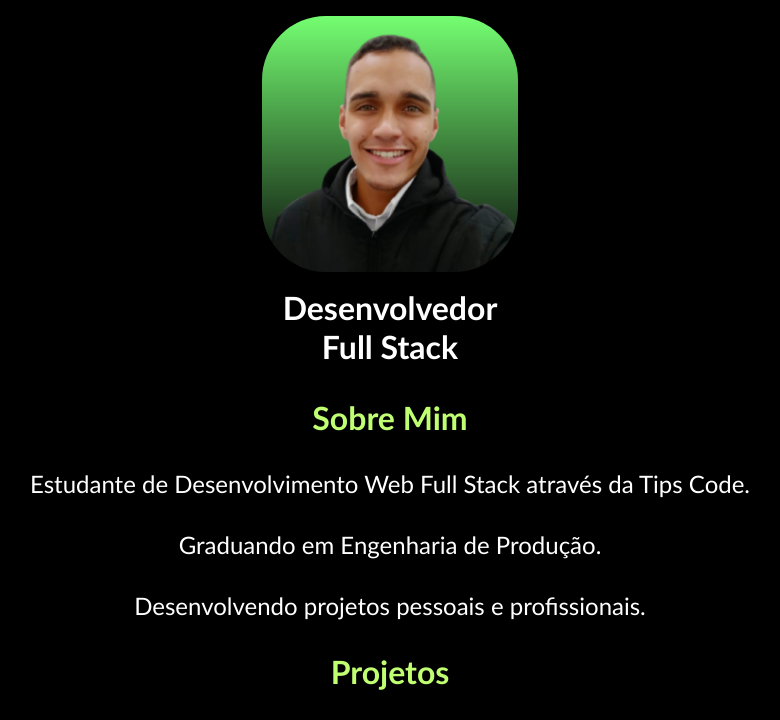
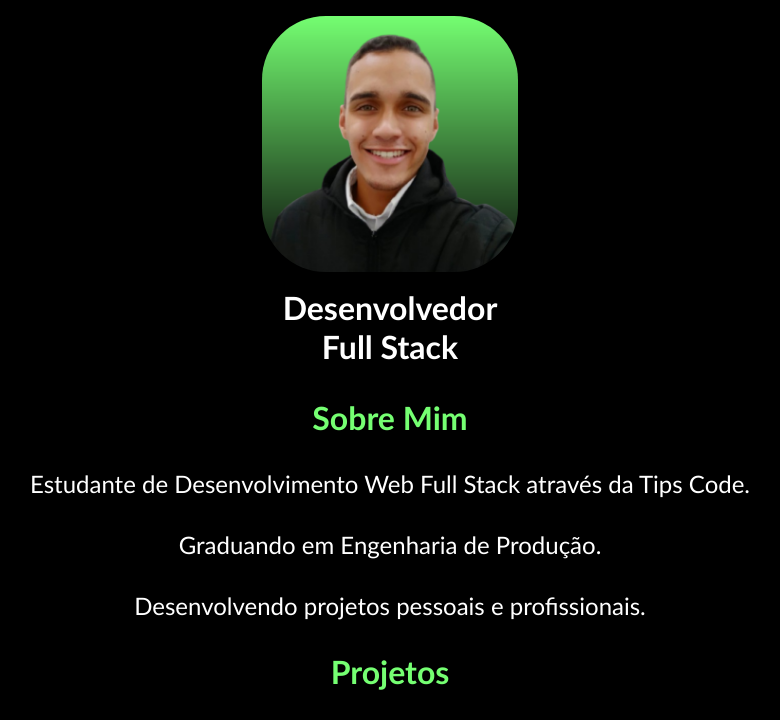
Before and after one commit to lucaseabsouza/portfolio-v2, a plain HTML site: page index.html in a window 1280 px wide. Shown: the top 720 px of the page, without its empty margins (250-1030 px from the left). Drawn offline with Linux system fonts and the light colour scheme.

Commit message:
Update style.css

```diff
--- a/css/style.css
+++ b/css/style.css
@@ -1,5 +1,5 @@
 :root{
-    --main-color: #C1FF72;
+    --main-color: #75ff72;
     --sec-color: #ffffff;
     --ter-color: #000000;
 }
```
